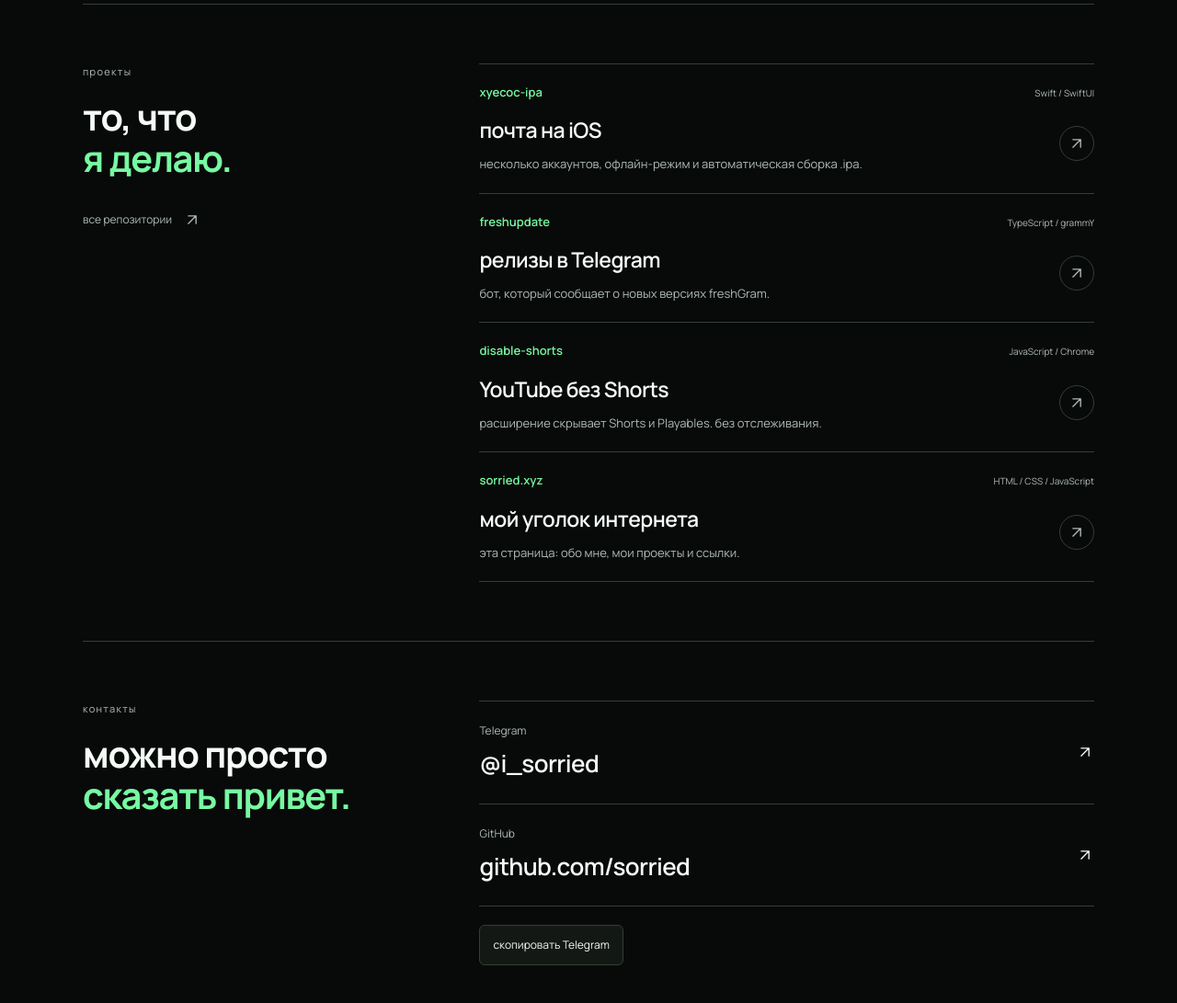
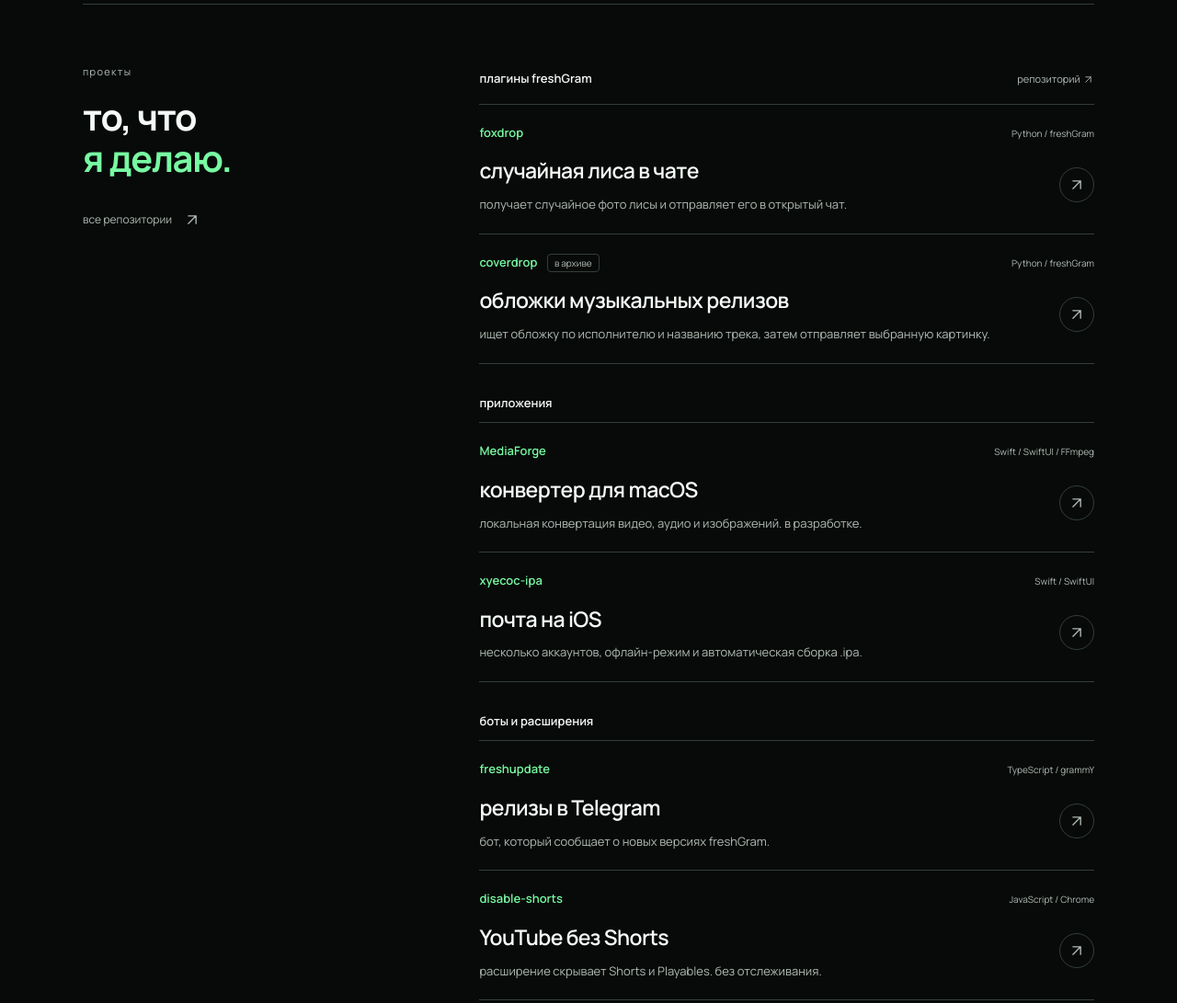
Before and after one commit to sorried/sorried.xyz, a website: page index.html in a window 1280 px wide. Shown: the part 1220-2311 px from the top of the page at 92% size. Drawn offline with Linux system fonts and the light colour scheme.

Commit message:
feat: feature freshGram plugins and group public projects

```diff
--- a/index.html
+++ b/index.html
@@ -6,11 +6,11 @@
   <meta name="color-scheme" content="dark light">
   <meta name="theme-color" content="#080a09">
   <title>Maya Moon · sorried</title>
-  <meta name="description" content="Maya Moon, она / её. Пишу приложения на SwiftUI и Telegram-ботов, изучаю Go и Rust. Проекты и ссылки.">
+  <meta name="description" content="Maya Moon, она / её. Пишу приложения на SwiftUI, Telegram-ботов и плагины для freshGram. Проекты и ссылки.">
   <meta property="og:type" content="website">
   <meta property="og:locale" content="ru_RU">
   <meta property="og:title" content="Maya Moon · sorried">
-  <meta property="og:description" content="Приложения на SwiftUI, Telegram-боты и немного обо мне.">
+  <meta property="og:description" content="Приложения на SwiftUI, Telegram-боты и плагины freshGram.">
   <meta property="og:url" content="https://sorried.xyz/">
   <meta property="og:image" content="https://sorried.xyz/assets/avatar.jpg">
   <meta property="og:image:alt" content="Аватар Maya Moon из GitHub">
@@ -34,7 +34,7 @@
       <div class="hero-label"><span>личная страница</span><span>Swift / Python</span></div>
       <h1 id="profile-name">sorried<span>.</span></h1>
       <div class="hero-content">
-        <div class="hero-copy"><p class="hero-role">приложения.<br>боты. <span>немного меня.</span></p><p class="hero-description">я Maya Moon. делаю приложения на SwiftUI и Telegram-ботов, изучаю Go и Rust.</p><div class="hero-actions"><a class="button primary" href="https://t.me/i_sorried">написать в Telegram <svg class="icon" viewBox="0 0 24 24" aria-hidden="true"><path d="M5 12h14m-6-6 6 6-6 6"/></svg></a><a class="button secondary" href="#projects">мои проекты <svg class="icon" viewBox="0 0 24 24" aria-hidden="true"><path d="M7 17 17 7M7 7h10v10"/></svg></a></div></div>
+        <div class="hero-copy"><p class="hero-role">приложения.<br>боты. <span>плагины.</span></p><p class="hero-description">я Maya Moon. делаю приложения на SwiftUI, Telegram-ботов и плагины для freshGram.</p><div class="hero-actions"><a class="button primary" href="https://t.me/i_sorried">написать в Telegram <svg class="icon" viewBox="0 0 24 24" aria-hidden="true"><path d="M5 12h14m-6-6 6 6-6 6"/></svg></a><a class="button secondary" href="#projects">мои проекты <svg class="icon" viewBox="0 0 24 24" aria-hidden="true"><path d="M7 17 17 7M7 7h10v10"/></svg></a></div></div>
         <div class="portrait"><img src="./assets/avatar.jpg" alt="аватар Maya Moon из GitHub" width="460" height="460" fetchpriority="high"><span class="portrait-label">Maya Moon <span>она / её</span></span></div>
       </div>
       <div class="hero-foot"><span>Челябинская область, Россия</span><span><time id="local-time">UTC+5</time> <span class="muted">· UTC+5</span></span></div>
@@ -53,23 +53,40 @@
 
     <section class="section projects" id="projects" aria-labelledby="projects-title">
       <div class="section-head"><span class="eyebrow">проекты</span><h2 id="projects-title">то, что<br><span>я делаю.</span></h2><a class="text-link" href="https://github.com/sorried?tab=repositories">все репозитории <svg class="icon" viewBox="0 0 24 24" aria-hidden="true"><path d="M7 17 17 7M7 7h10v10"/></svg></a></div>
-      <div class="section-body project-list">
+      <div class="section-body project-groups">
+        <section class="project-group" aria-labelledby="plugins-title">
+          <div class="project-group-heading"><h3 id="plugins-title">плагины freshGram</h3><a href="https://github.com/sorried/freshgram-plugins">репозиторий <svg class="icon" viewBox="0 0 24 24" aria-hidden="true"><path d="M7 17 17 7M7 7h10v10"/></svg></a></div>
+          <a class="project-link" href="https://github.com/sorried/freshgram-plugins/tree/main/foxdrop">
+            <div class="project-top"><span class="project-name">foxdrop</span><span class="project-tech">Python / freshGram</span></div>
+            <div class="project-bottom"><div><h4>случайная лиса в чате</h4><p>получает случайное фото лисы и отправляет его в открытый чат.</p></div><span class="project-arrow"><svg class="icon" viewBox="0 0 24 24" aria-hidden="true"><path d="M7 17 17 7M7 7h10v10"/></svg></span></div>
+          </a>
+          <a class="project-link" href="https://github.com/sorried/freshgram-plugins/tree/main/coverdrop">
+            <div class="project-top"><span class="project-name">coverdrop <span class="project-status">в архиве</span></span><span class="project-tech">Python / freshGram</span></div>
+            <div class="project-bottom"><div><h4>обложки музыкальных релизов</h4><p>ищет обложку по исполнителю и названию трека, затем отправляет выбранную картинку.</p></div><span class="project-arrow"><svg class="icon" viewBox="0 0 24 24" aria-hidden="true"><path d="M7 17 17 7M7 7h10v10"/></svg></span></div>
+          </a>
+        </section>
+        <section class="project-group" aria-labelledby="apps-title">
+          <div class="project-group-heading"><h3 id="apps-title">приложения</h3></div>
+          <a class="project-link" href="https://github.com/sorried/MediaForge">
+            <div class="project-top"><span class="project-name">MediaForge</span><span class="project-tech">Swift / SwiftUI / FFmpeg</span></div>
+            <div class="project-bottom"><div><h4>конвертер для macOS</h4><p>локальная конвертация видео, аудио и изображений. в разработке.</p></div><span class="project-arrow"><svg class="icon" viewBox="0 0 24 24" aria-hidden="true"><path d="M7 17 17 7M7 7h10v10"/></svg></span></div>
+          </a>
           <a class="project-link" href="https://github.com/sorried/xyecoc-ipa">
             <div class="project-top"><span class="project-name">xyecoc-ipa</span><span class="project-tech">Swift / SwiftUI</span></div>
-          <div class="project-bottom"><div><h3>почта на iOS</h3><p>несколько аккаунтов, офлайн-режим и автоматическая сборка .ipa.</p></div><span class="project-arrow"><svg class="icon" viewBox="0 0 24 24" aria-hidden="true"><path d="M7 17 17 7M7 7h10v10"/></svg></span></div>
+            <div class="project-bottom"><div><h4>почта на iOS</h4><p>несколько аккаунтов, офлайн-режим и автоматическая сборка .ipa.</p></div><span class="project-arrow"><svg class="icon" viewBox="0 0 24 24" aria-hidden="true"><path d="M7 17 17 7M7 7h10v10"/></svg></span></div>
           </a>
+        </section>
+        <section class="project-group" aria-labelledby="tools-title">
+          <div class="project-group-heading"><h3 id="tools-title">боты и расширения</h3></div>
           <a class="project-link" href="https://github.com/sorried/freshupdate">
             <div class="project-top"><span class="project-name">freshupdate</span><span class="project-tech">TypeScript / grammY</span></div>
-          <div class="project-bottom"><div><h3>релизы в Telegram</h3><p>бот, который сообщает о новых версиях freshGram.</p></div><span class="project-arrow"><svg class="icon" viewBox="0 0 24 24" aria-hidden="true"><path d="M7 17 17 7M7 7h10v10"/></svg></span></div>
+            <div class="project-bottom"><div><h4>релизы в Telegram</h4><p>бот, который сообщает о новых версиях freshGram.</p></div><span class="project-arrow"><svg class="icon" viewBox="0 0 24 24" aria-hidden="true"><path d="M7 17 17 7M7 7h10v10"/></svg></span></div>
           </a>
           <a class="project-link" href="https://github.com/sorried/disable-shorts">
             <div class="project-top"><span class="project-name">disable-shorts</span><span class="project-tech">JavaScript / Chrome</span></div>
-          <div class="project-bottom"><div><h3>YouTube без Shorts</h3><p>расширение скрывает Shorts и Playables. без отслеживания.</p></div><span class="project-arrow"><svg class="icon" viewBox="0 0 24 24" aria-hidden="true"><path d="M7 17 17 7M7 7h10v10"/></svg></span></div>
+            <div class="project-bottom"><div><h4>YouTube без Shorts</h4><p>расширение скрывает Shorts и Playables. без отслеживания.</p></div><span class="project-arrow"><svg class="icon" viewBox="0 0 24 24" aria-hidden="true"><path d="M7 17 17 7M7 7h10v10"/></svg></span></div>
           </a>
-        <a class="project-link" href="https://github.com/sorried/sorried.xyz">
-          <div class="project-top"><span class="project-name">sorried.xyz</span><span class="project-tech">HTML / CSS / JavaScript</span></div>
-          <div class="project-bottom"><div><h3>мой уголок интернета</h3><p>эта страница: обо мне, мои проекты и ссылки.</p></div><span class="project-arrow"><svg class="icon" viewBox="0 0 24 24" aria-hidden="true"><path d="M7 17 17 7M7 7h10v10"/></svg></span></div>
-        </a>
+        </section>
       </div>
     </section>
 
@@ -79,6 +96,6 @@
     </section>
   </main>
 
-  <footer class="footer wrap"><span>© <span id="year">2026</span> Maya Moon</span><a href="https://github.com/sorried/sorried.xyz">исходный код <svg class="icon" viewBox="0 0 24 24" aria-hidden="true"><path d="M7 17 17 7M7 7h10v10"/></svg></a><a href="#top">наверх ↑</a></footer>
+  <footer class="footer wrap"><span>© <span id="year">2026</span> Maya Moon</span><a href="https://github.com/sorried">GitHub <svg class="icon" viewBox="0 0 24 24" aria-hidden="true"><path d="M7 17 17 7M7 7h10v10"/></svg></a><a href="#top">наверх ↑</a></footer>
 </body>
 </html>
--- a/scripts/check-browser.mjs
+++ b/scripts/check-browser.mjs
@@ -23,7 +23,7 @@ try {
     await page.goto(origin);
     await page.evaluate(() => document.fonts.ready);
     assert.equal(await page.evaluate(() => document.documentElement.scrollWidth), width, `horizontal overflow at ${width}`);
-    assert.equal(await page.locator('.project-link').count(), 4);
+    assert.equal(await page.locator('.project-link').count(), 6);
     assert.ok(await page.evaluate(() => document.fonts.check('500 24px Unbounded')));
     for (const id of ['projects', 'contacts', 'about']) {
       const link = page.locator(`nav a[href="#${id}"]`);
@@ -49,7 +49,7 @@ try {
       await page.screenshot({ path: resolve(process.env.PREVIEW_DIR, width === 375 ? 'mobile.png' : 'desktop.png'), fullPage: true });
     }
     await page.route('https://github.com/sorried/xyecoc-ipa', route => route.fulfill({ contentType: 'text/html', body: '<title>project destination</title>' }));
-    await page.locator('.project-link').first().click({ position: { x: 30, y: 65 } });
+    await page.locator('.project-link[href="https://github.com/sorried/xyecoc-ipa"]').click({ position: { x: 30, y: 65 } });
     await page.waitForURL('https://github.com/sorried/xyecoc-ipa');
     await page.goto(origin);
     await page.route('https://t.me/i_sorried', route => route.fulfill({ contentType: 'text/html', body: '<title>contact destination</title>' }));
@@ -62,7 +62,7 @@ try {
   const page = await browser.newPage({ viewport: { width: 375, height: 812 }, javaScriptEnabled: false });
   await page.goto(origin);
   assert.ok(await page.getByRole('heading', { name: 'sorried.' }).isVisible());
-  assert.equal(await page.locator('.project-link').count(), 4);
+  assert.equal(await page.locator('.project-link').count(), 6);
   await page.locator('.tools summary').click();
   assert.equal(await page.locator('.tools').getAttribute('open'), '');
   console.log('no-JavaScript content and native details: passed');
--- a/styles.css
+++ b/styles.css
@@ -82,6 +82,13 @@ h2 span { color: var(--accent); }
 .tools dd { margin: 0; overflow-wrap: anywhere; }
 .text-link { display: inline-flex; align-items: center; gap: 12px; font-size: 12px; margin-top: 22px; color: var(--muted); min-height: 44px; }
 .text-link:hover { color: var(--accent); }
+.project-groups { display: grid; gap: 32px; }
+.project-group-heading { display: flex; align-items: center; justify-content: space-between; gap: 12px; margin-bottom: 10px; }
+.project-group-heading h3 { font-size: 13px; font-weight: 600; margin: 0; }
+.project-group-heading > a { font-size: 11px; color: var(--muted); padding-block: 8px; }
+.project-group-heading > a:hover { color: var(--accent); }
+.project-group-heading .icon { width: 13px; height: 13px; }
+.project-status { display: inline-block; margin-left: 8px; padding: 1px 7px; border: 1px solid var(--line); border-radius: 4px; color: var(--muted); font-size: 10px; font-weight: 400; vertical-align: middle; }
 .project-link { display: block; border-top: 1px solid var(--line); padding: 20px 0; transition: padding .2s, background .2s; }
 .project-link:last-child { border-bottom: 1px solid var(--line); }
 .project-top { display: flex; flex-wrap: wrap; justify-content: space-between; gap: 5px 16px; align-items: baseline; }
@@ -89,7 +96,7 @@ h2 span { color: var(--accent); }
 .project-tech { color: var(--muted); font-size: 10px; }
 .project-bottom { display: flex; align-items: center; gap: 20px; justify-content: space-between; margin-top: 12px; }
 .project-bottom > div { min-width: 0; }
-.project-link h3 { margin: 0 0 7px; font-size: 23px; font-weight: 600; letter-spacing: -.6px; }
+.project-link h4 { margin: 0 0 7px; font-size: 23px; font-weight: 600; letter-spacing: -.6px; }
 .project-link p { color: var(--muted); font-size: 13px; margin: 0; }
 .project-arrow { display: grid; place-items: center; flex-shrink: 0; width: 38px; height: 38px; border: 1px solid var(--line); border-radius: 50%; color: var(--muted); transition: background .2s, color .2s; }
 .project-link:hover { padding-inline: 12px; background: var(--surface); }
@@ -137,7 +144,7 @@ h2 span { color: var(--accent); }
   .section-head h2 br { display: none; }
   .section-head h2 span::before { content: ' '; }
   .text-link { margin-top: 12px; }
-  .project-link h3 { font-size: 22px; }
+  .project-link h4 { font-size: 22px; }
   .footer > a:first-of-type { margin-left: 0; }
 }
 @media (max-width: 359px) {
```
Lines whose indentation alone changed are shown as unchanged.
